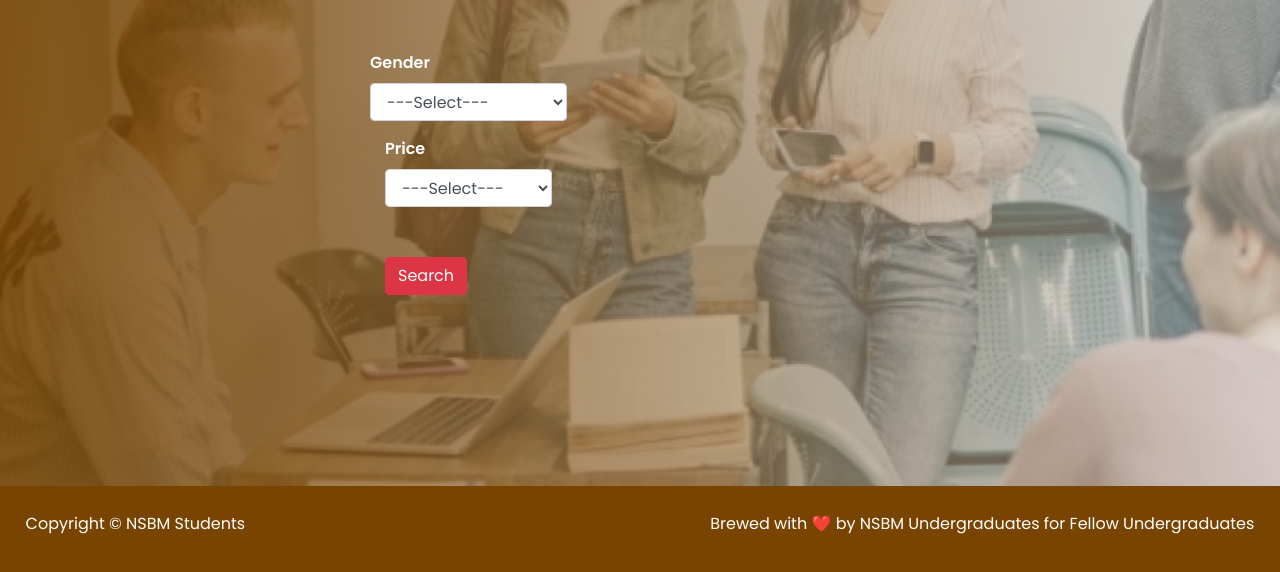
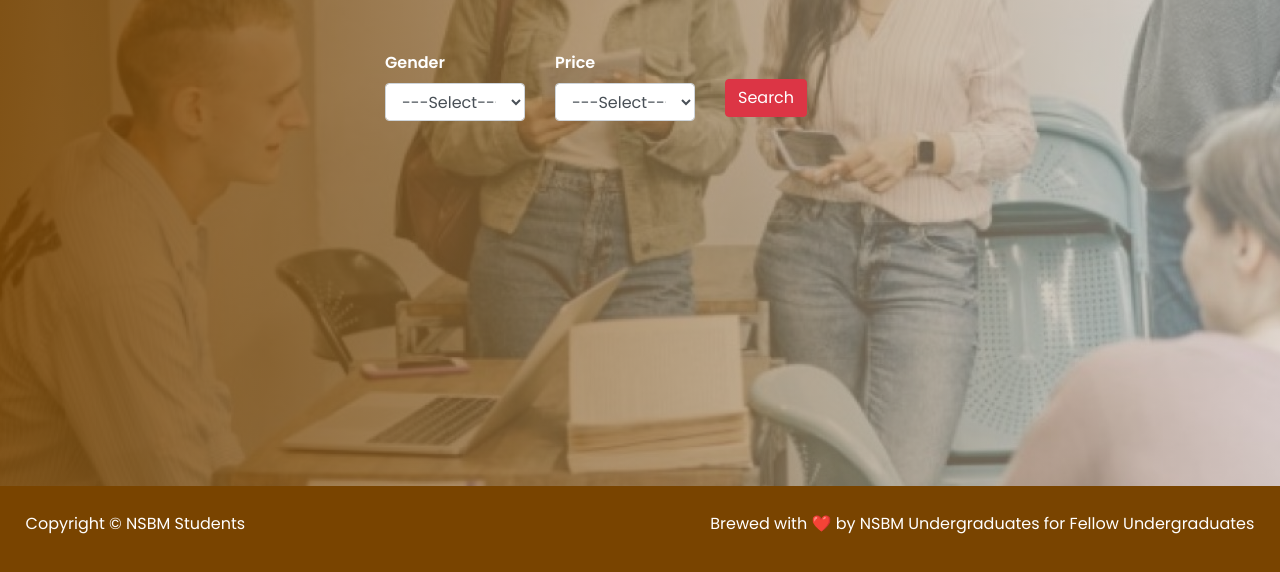
Before and after one commit to navindu-sachintha/unilodge, a plain HTML site: page index.html in a window 1280 px wide. Shown: the part 314-886 px from the top of the page. Drawn offline with nearby package versions, Linux system fonts and the light colour scheme.

Commit message:
Enhancement: Aligned form

```diff
--- a/index.html
+++ b/index.html
@@ -46,9 +46,9 @@
     <div class="container">
       <div class="row">
         <div class="col-md-6 mx-auto mt-5">
+          <form action="./action.php">
               <div class="row col">
-            <form action="./control/search_place.php">
-              <div class="mt-3">
+                <div class="mt-3 col">
                   <label for="filter1">Gender</label>
                   <select id="filter1" class="form-control">
                     <option value="">---Select---</option>
@@ -67,11 +67,11 @@
                 </div>
                 <div class="mt-3 col">
                   <div class="input">
-                  <button class="btn btn-danger btn-search" type="button">Search</button>
+                    <button class="btn btn-danger btn-search" type="submit">Search</button>
+                  </div>
                 </div>
             </div>
           </form>
-          </div>
         </div>
       </div>
     </div>
```
Also changed, not shown: register.html (added). Lines whose indentation alone changed are shown as unchanged.
